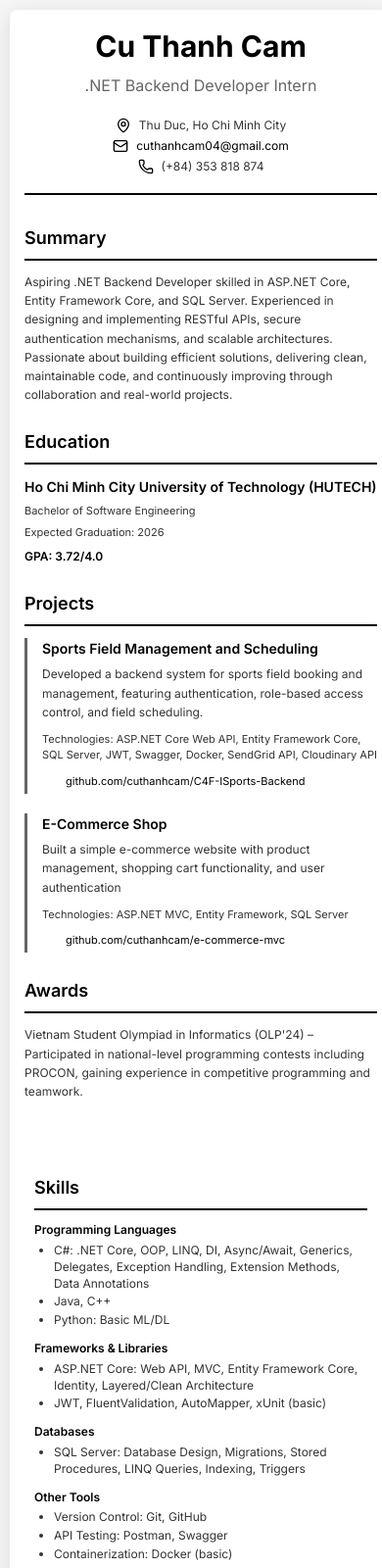
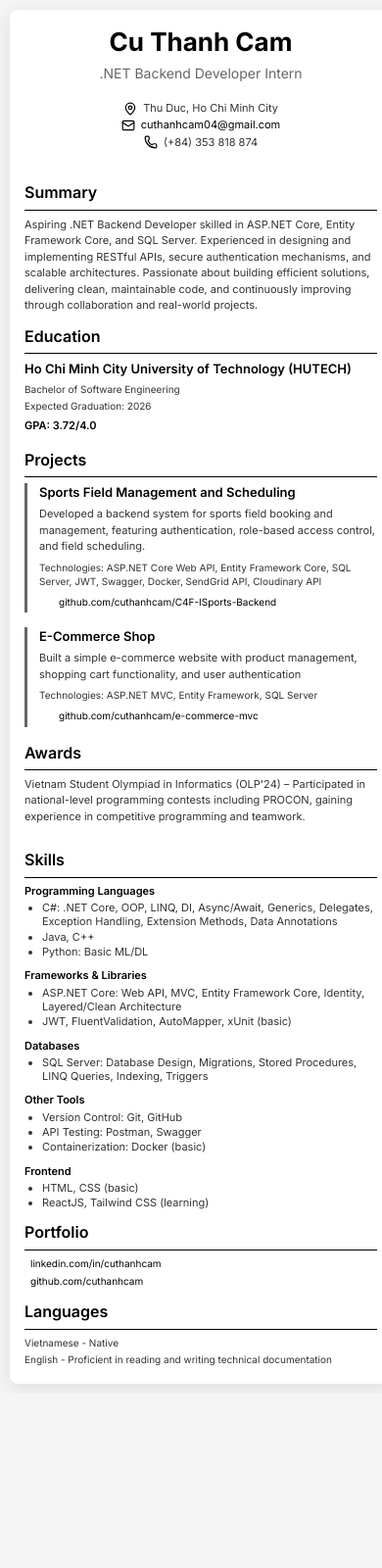
Before and after one commit to cuthanhcam/cuthanhcam, a plain HTML site: page index.html in a window 390 px wide. Shown: the top 1600 px of the page at 98% size. After the commit the page ends 1422 px from the top, so only its background shows below. Drawn offline with nearby package versions, Linux system fonts and the light colour scheme.

Commit message:
fix: fix responsive and require for A4 printer

```diff
--- a/index.html
+++ b/index.html
@@ -36,8 +36,8 @@
 
     body {
       font-family: 'Inter', sans-serif;
-      font-size: 12px;
-      line-height: 1.5;
+      font-size: 11px;
+      line-height: 1.4;
       color: #333;
       background: #f5f5f5;
     }
@@ -51,7 +51,7 @@
     }
 
     .text--small {
-      font-size: 11px;
+      font-size: 10px;
       color: #666;
     }
 
@@ -59,7 +59,7 @@
       width: 210mm;
       min-height: 297mm;
       margin: 20px auto;
-      padding: 20mm;
+      padding: 15mm;
       background: #fff;
       box-shadow: 0 4px 20px rgba(0, 0, 0, 0.1);
       border-radius: 8px;
@@ -69,9 +69,9 @@
       display: grid;
       grid-template-columns: 1fr 1fr;
       align-items: flex-start;
-      margin-bottom: 30px;
-      padding-bottom: 15px;
-      border-bottom: 2px solid #000;
+      margin-bottom: 20px;
+      padding-bottom: 10px;
+      /* border-bottom: 1px solid #000; */
     }
 
     .cv-header__info {
@@ -83,26 +83,26 @@
     .cv-header__info div {
       display: flex;
       align-items: center;
-      margin-bottom: 3px;
+      margin-bottom: 2px;
     }
 
     .cv-header__name {
-      font-size: 30px;
+      font-size: 26px;
       font-weight: 700;
       color: #000;
-      margin-bottom: 5px;
+      margin-bottom: 4px;
     }
 
     .cv-header__position {
-      font-size: 16px;
+      font-size: 14px;
       color: #666;
-      margin-bottom: 10px;
+      margin-bottom: 8px;
     }
 
     .cv-layout {
       display: flex;
       justify-content: space-between;
-      gap: 20px;
+      gap: 15px;
     }
 
     .cv-main {
@@ -111,69 +111,64 @@
 
     .cv-sidebar {
       width: 35%;
-      padding: 15px;
-      padding-top: 0;
+      padding: 0;
     }
 
     .cv-section {
-      margin-bottom: 25px;
+      margin-bottom: 18px;
     }
 
     .section-header {
-      padding-bottom: 8px;
-      margin-bottom: 12px;
-      border-bottom: 2px solid #000;
-    }
-
-    .cv-sidebar .section-header {
-      margin-right: -15px;
-      padding-right: 15px;
+      padding-bottom: 6px;
+      margin-bottom: 10px;
+      border-bottom: 1px solid #000;
+      width: 100%;
     }
 
     .section-header__title {
-      font-size: 18px;
+      font-size: 16px;
       font-weight: 600;
       color: #000;
     }
 
     .cv-text {
-      font-size: 12px;
-      line-height: 1.6;
-      margin-bottom: 10px;
+      font-size: 11px;
+      line-height: 1.5;
+      margin-bottom: 8px;
     }
 
     .cv-text--small {
-      font-size: 11px;
+      font-size: 10px;
       color: #333;
-      margin-bottom: 5px;
+      margin-bottom: 4px;
     }
 
     .experience-item {
-      margin-bottom: 20px;
+      margin-bottom: 15px;
     }
 
     .experience-item__title,
     .project-item__title,
     .education-item__title {
-      font-size: 14px;
+      font-size: 13px;
       font-weight: 600;
       color: #000;
-      margin-bottom: 6px;
+      margin-bottom: 5px;
     }
 
     .project-item {
-      margin-bottom: 20px;
-      padding-left: 15px;
+      margin-bottom: 15px;
+      padding-left: 12px;
       border-left: 3px solid #666;
     }
 
     .project-links a {
       color: #000;
       text-decoration: none;
-      font-size: 11px;
+      font-size: 10px;
       display: inline-flex;
       align-items: center;
-      margin-top: 5px;
+      margin-top: 4px;
       transition: color 0.2s ease;
     }
 
@@ -183,40 +178,40 @@
     }
 
     .skills-category {
-      font-size: 12px;
-      line-height: 1.4;
-      margin-bottom: 12px;
+      font-size: 11px;
+      line-height: 1.3;
+      margin-bottom: 10px;
     }
 
     .skills-category__label {
       font-weight: 600;
       color: #000;
-      margin-bottom: 4px;
+      margin-bottom: 3px;
     }
 
     .skills-category ul {
       list-style-type: disc;
-      margin-left: 20px;
+      margin-left: 18px;
     }
 
     .skills-category li {
-      margin-bottom: 2px;
+      margin-bottom: 1px;
     }
 
     .icon {
-      width: 16px;
-      height: 16px;
-      margin-right: 8px;
+      width: 14px;
+      height: 14px;
+      margin-right: 6px;
       vertical-align: middle;
       color: #000;
     }
 
     .education-item__details {
-      margin-bottom: 8px;
+      margin-bottom: 6px;
     }
 
     .education-item__gpa {
-      font-size: 12px;
+      font-size: 11px;
       font-weight: 600;
       color: #000;
     }
@@ -260,13 +255,32 @@
       }
 
       .cv-sidebar {
-        margin-top: 20px;
-        padding: 10px;
+        margin-top: 10px;
+        padding: 0;
       }
 
-      .cv-sidebar .section-header {
-        margin-right: 0;
-        padding-right: 0;
+      .cv-section {
+        margin-bottom: 12px;
+      }
+
+      .cv-section:last-child {
+        margin-bottom: 0;
+      }
+
+      .section-header {
+        margin-bottom: 6px;
+      }
+
+      .cv-text {
+        margin-bottom: 6px;
+      }
+
+      .cv-text--small {
+        margin-bottom: 3px;
+      }
+
+      .cv-main .cv-section:last-child .cv-text {
+        margin-bottom: 0;
       }
     }
 
@@ -274,19 +288,89 @@
     @media print {
       body {
         background: white;
+        font-size: 10px;
       }
 
       .cv-container {
         width: 100%;
         margin: 0;
-        padding: 15mm;
+        padding: 10mm;
         box-shadow: none;
         border-radius: 0;
+        min-height: auto;
+        page-break-inside: avoid;
       }
 
-      .cv-sidebar .section-header {
-        margin-right: 0;
-        padding-right: 0;
+      .cv-header {
+        margin-bottom: 15px;
+        padding-bottom: 8px;
+      }
+
+      .cv-header__name {
+        font-size: 24px;
+      }
+
+      .cv-header__position {
+        font-size: 13px;
+      }
+
+      .cv-layout {
+        gap: 12px;
+      }
+
+      .cv-section {
+        margin-bottom: 15px;
+        page-break-inside: avoid;
+      }
+
+      .section-header {
+        margin-bottom: 8px;
+        padding-bottom: 4px;
+      }
+
+      .section-header__title {
+        font-size: 15px;
+      }
+
+      .cv-text {
+        font-size: 10px;
+        margin-bottom: 6px;
+      }
+
+      .cv-text--small {
+        font-size: 9px;
+        margin-bottom: 3px;
+      }
+
+      .experience-item {
+        margin-bottom: 12px;
+      }
+
+      .experience-item__title,
+      .project-item__title,
+      .education-item__title {
+        font-size: 12px;
+        margin-bottom: 4px;
+      }
+
+      .project-item {
+        margin-bottom: 12px;
+        padding-left: 10px;
+      }
+
+      .skills-category {
+        font-size: 10px;
+        margin-bottom: 8px;
+      }
+
+      .skills-category li {
+        margin-bottom: 0;
+      }
+
+      .icon {
+        width: 12px;
+        height: 12px;
+        margin-right: 5px;
       }
 
       a {
@@ -387,7 +471,7 @@
 
           <div class="cv-sidebar">
             <!-- Skills -->
-            <div class="cv-section" style="margin-top: 0;">
+            <div class="cv-section">
               <div class="section-header">
                 <div class="section-header__title">Skills</div>
               </div>
```
